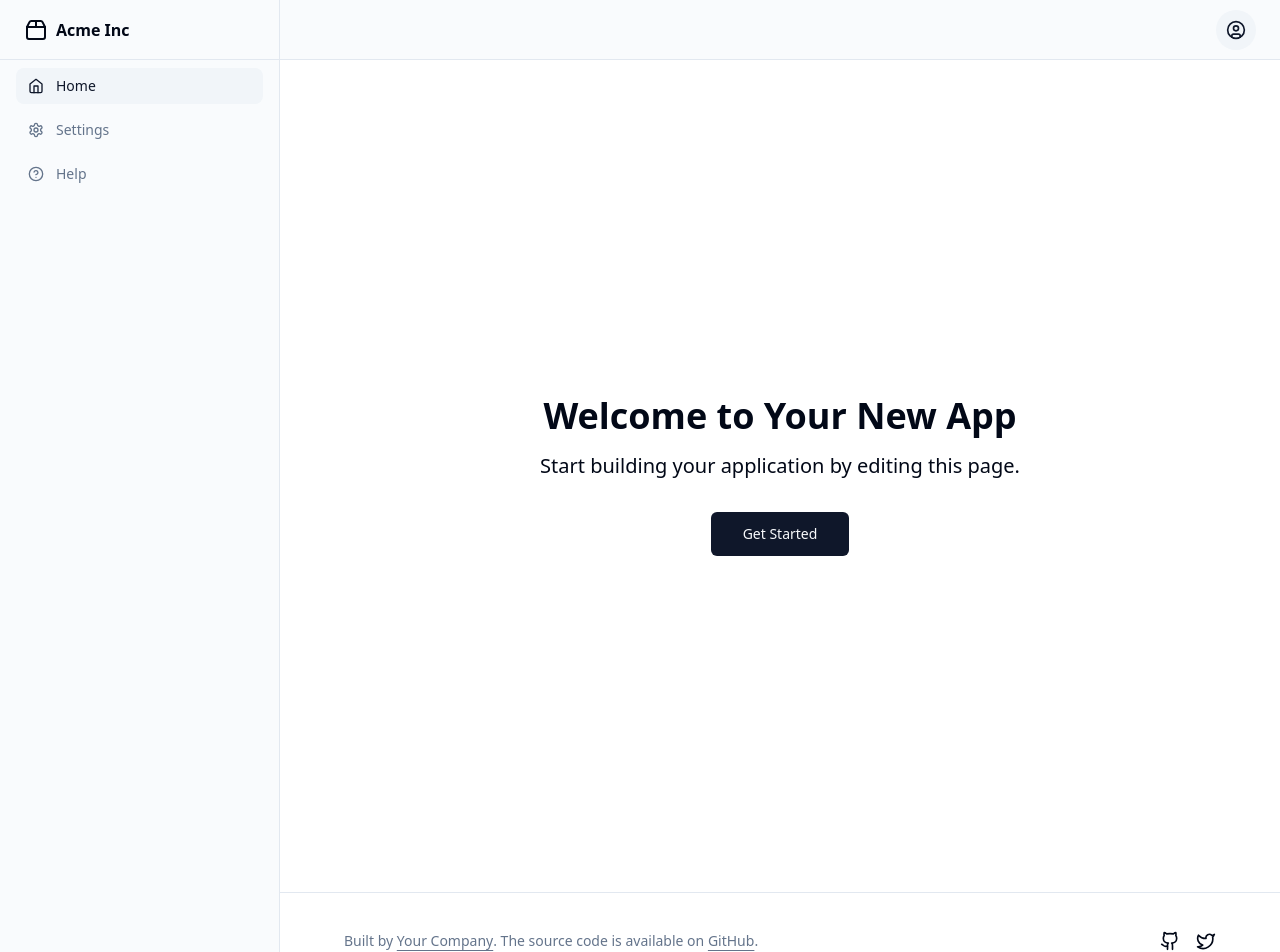
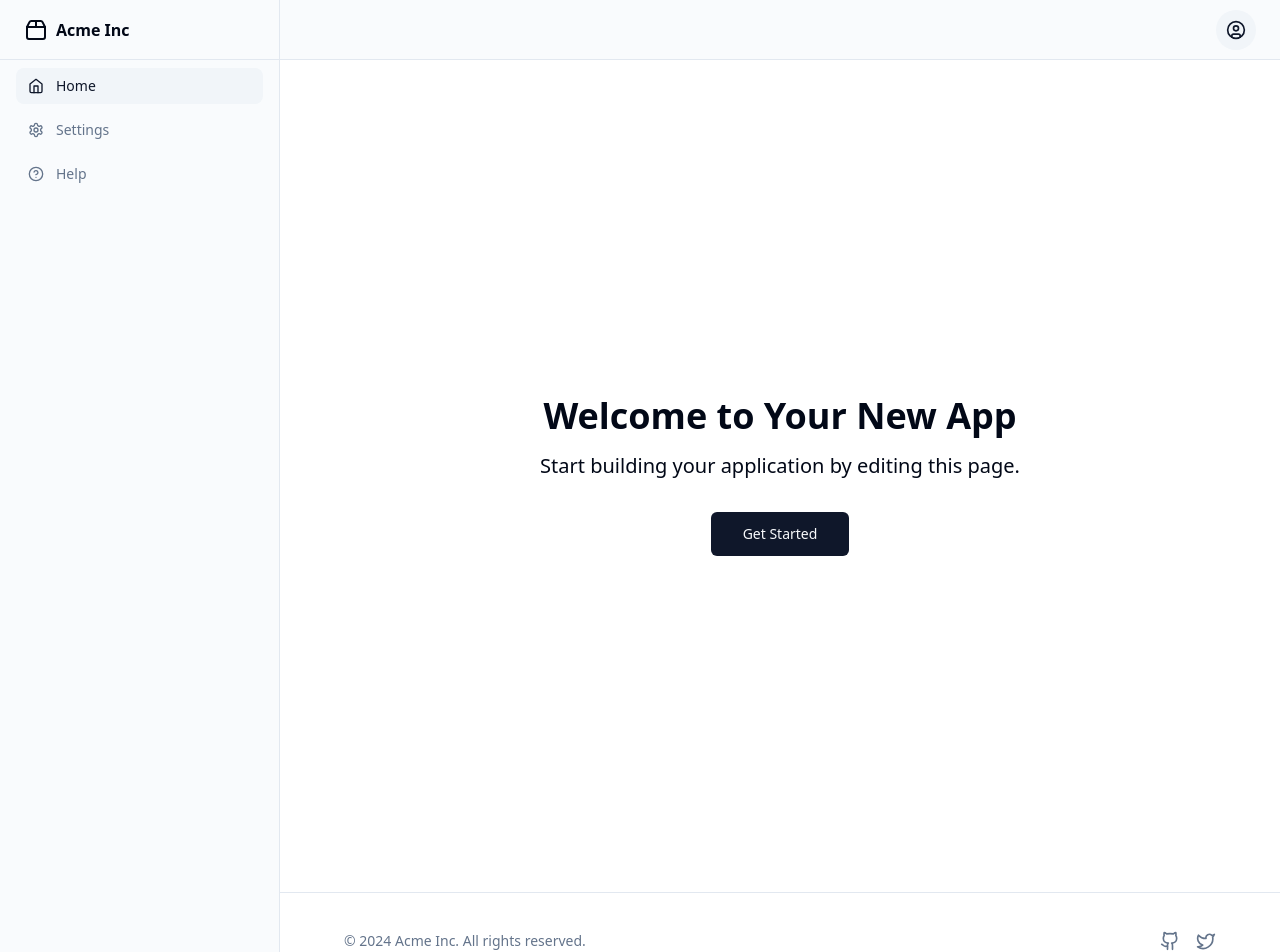
Before and after one commit to GPT-Engineer-App-Dev/base-creator, a React (Vite) app: page / in a window 1280 px wide. Shown: the top 952 px of the page. Built offline with nearby package versions, Linux system fonts and the light colour scheme.

Commit message:
Add footer component and integrate it into the layout

```diff
--- a/src/layouts/sidebar/_components/Footer.jsx
+++ b/src/layouts/sidebar/_components/Footer.jsx
@@ -5,32 +5,14 @@ const Footer = () => {
     <footer className="border-t py-6 md:px-8 md:py-0">
       <div className="container flex flex-col items-center justify-between gap-4 md:h-24 md:flex-row">
         <p className="text-center text-sm leading-loose text-muted-foreground md:text-left">
-          Built by{" "}
-          <a
-            href="#"
-            target="_blank"
-            rel="noreferrer"
-            className="font-medium underline underline-offset-4"
-          >
-            Your Company
-          </a>
-          . The source code is available on{" "}
-          <a
-            href="#"
-            target="_blank"
-            rel="noreferrer"
-            className="font-medium underline underline-offset-4"
-          >
-            GitHub
-          </a>
-          .
+          © 2024 Acme Inc. All rights reserved.
         </p>
         <div className="flex items-center gap-4">
-          <a href="#" target="_blank" rel="noreferrer">
+          <a href="https://github.com" target="_blank" rel="noreferrer" className="text-muted-foreground hover:text-foreground">
             <Github className="h-5 w-5" />
             <span className="sr-only">GitHub</span>
           </a>
-          <a href="#" target="_blank" rel="noreferrer">
+          <a href="https://twitter.com" target="_blank" rel="noreferrer" className="text-muted-foreground hover:text-foreground">
             <Twitter className="h-5 w-5" />
             <span className="sr-only">Twitter</span>
           </a>
```
